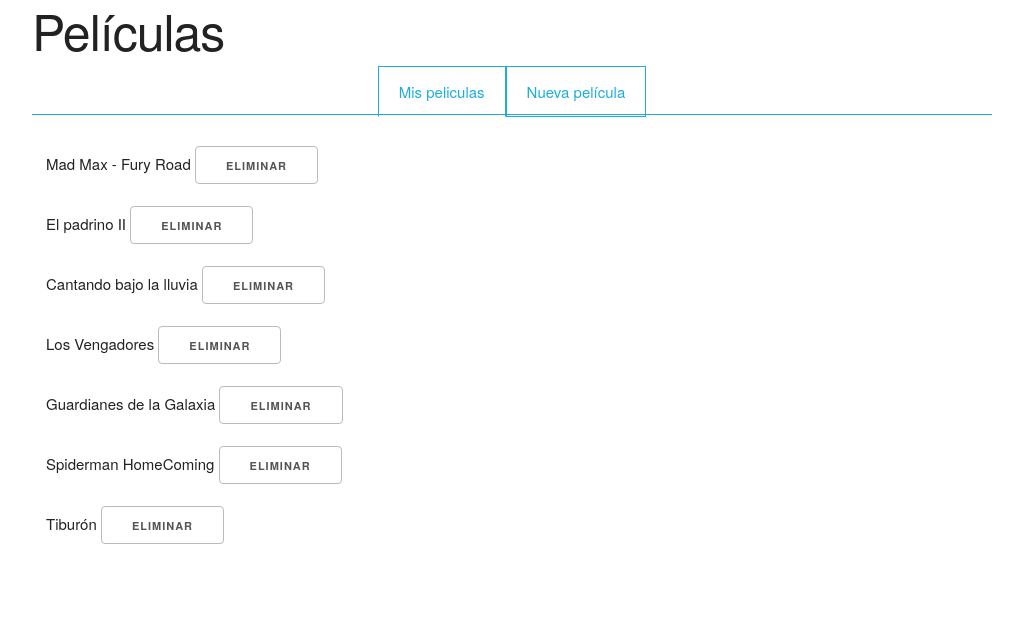
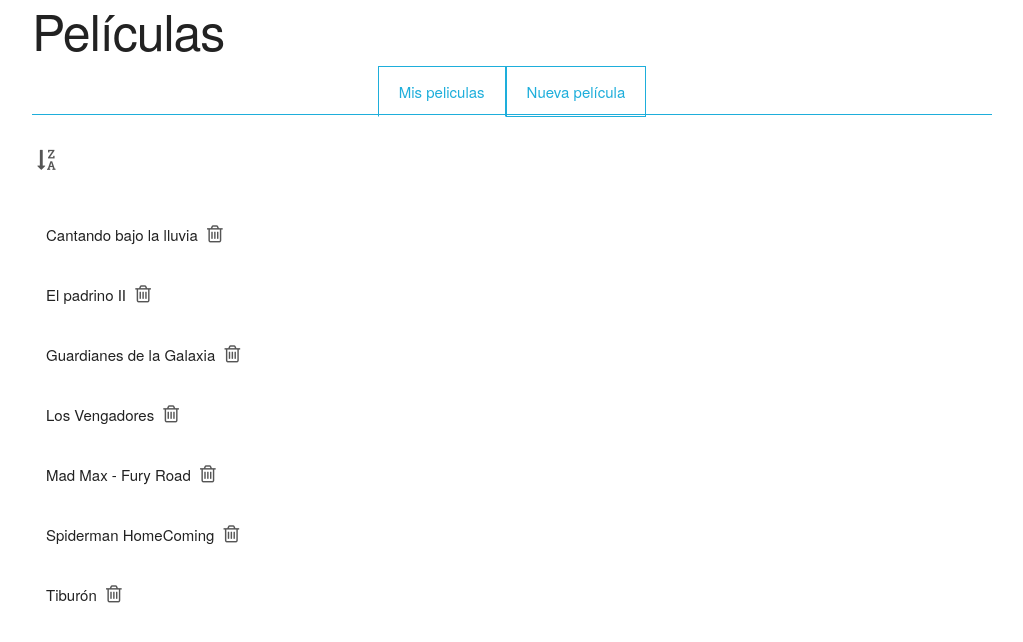
Before and after one commit to Alcaudon/peliculas, an Angular app: page /lista-peliculas in a window 1280 px wide. Shown: the top 642 px of the page, without its empty margins (128-1151 px from the left). Built offline with nearby package versions, Linux system fonts and the light colour scheme; data requests are answered from the project's data file.

Commit message:
Añadimos un pipe para ordenar nuestras peliculas.

```diff
--- a/src/app/app.module.ts
+++ b/src/app/app.module.ts
@@ -12,6 +12,7 @@
 import { RutaAComponent } from './ruta-a/ruta-a.component';
 import { RutaBComponent } from './ruta-b/ruta-b.component';
 import { DetallesPeliculaComponent } from './detalles-pelicula/detalles-pelicula.component';
+import { OrdenarPeliculasPipe } from './ordenar-peliculas.pipe';
 @NgModule({
   declarations: [
     AppComponent,
@@ -19,7 +20,8 @@
     FormularioPeliculaComponent,
     RutaAComponent,
     RutaBComponent,
-    DetallesPeliculaComponent
+    DetallesPeliculaComponent,
+    OrdenarPeliculasPipe
   ],
   imports: [
     BrowserModule,
--- a/src/app/lista-peliculas/lista-peliculas.component.css
+++ b/src/app/lista-peliculas/lista-peliculas.component.css
@@ -1,5 +1,6 @@
 ul {
   list-style: none;
+  margin-top: 20px;
 }
 
 li{
@@ -11,3 +12,14 @@
   background: lightgrey;
   cursor: pointer;
 }
+
+button {
+  border:0;
+  padding:0;
+  margin-left: 5px;
+  font-size: 20px
+}
+
+button:hover{
+  color:#1EAEDB
+}
--- a/src/app/lista-peliculas/lista-peliculas.component.html
+++ b/src/app/lista-peliculas/lista-peliculas.component.html
@@ -1,6 +1,17 @@
+<button (click)="cambiarOrden()">
+  <i class="fa"
+  [ngClass]="{
+  'fa-sort-alpha-asc': orden === 'desc',
+  'fa-sort-alpha-desc': orden === 'asc'
+  }"
+   aria-hidden="true"></i>
+</button>
 <ul>
-  <li *ngFor="let pelicula of peliculas" (click)="notificarSeleccionPelicula(pelicula)">
+  <li *ngFor="let pelicula of peliculas | ordenarPeliculas:orden "
+   (click)="notificarSeleccionPelicula(pelicula)">
     {{ pelicula.titulo }}
-    <button (click)="notificarEliminacionPelicula(pelicula)">Eliminar</button>
+    <button (click)="notificarEliminacionPelicula(pelicula)">
+        <i class="fa fa-trash-o" aria-hidden="true"></i>
+    </button>
   </li>
 </ul>
--- a/src/app/lista-peliculas/lista-peliculas.component.ts
+++ b/src/app/lista-peliculas/lista-peliculas.component.ts
@@ -6,6 +6,8 @@
   styleUrls: ['./lista-peliculas.component.css']
 })
 export class ListaPeliculasComponent  {
+
+  orden: string = 'asc';
 
  @Output() botonElininarPulsado = new EventEmitter <Pelicula> ();
  @Output() peliculaSeleccionada = new EventEmitter <Pelicula> ();
@@ -19,4 +21,8 @@
  notificarSeleccionPelicula(pelicula: Pelicula):void{
     this.peliculaSeleccionada.emit(pelicula);
  }
+
+ cambiarOrden(): void {
+    this.orden = this.orden ==='asc' ? 'desc' : 'asc';
+ }
 }
--- /dev/null
+++ b/src/app/ordenar-peliculas.pipe.ts
@@ -0,0 +1,39 @@
+import { Pipe, PipeTransform } from '@angular/core';
+import { Pelicula } from './pelicula'
+
+@Pipe({
+  name: 'ordenarPeliculas'
+})
+export class OrdenarPeliculasPipe implements PipeTransform {
+
+  transform(value: Pelicula[], orden: string): Pelicula[] {
+
+    let peliculasOrdenadas: Pelicula[];
+    if (value) {
+      if (orden === 'asc') {
+        peliculasOrdenadas = value.sort((peliculaA: Pelicula, peliculaB: Pelicula): number => {
+
+          const tituloPeliculaA: string = `${peliculaA.titulo}`.toLowerCase();
+          const tituloPeliculaB: string = `${peliculaB.titulo}`.toLowerCase();
+
+          return tituloPeliculaA > tituloPeliculaB ? 1 : tituloPeliculaA < tituloPeliculaB ? -1 : 0;
+        });
+
+      } else {
+        peliculasOrdenadas = value.sort((peliculaA: Pelicula, peliculaB: Pelicula): number => {
+
+          const tituloPeliculaA: string = `${peliculaA.titulo}`.toLowerCase();
+          const tituloPeliculaB: string = `${peliculaB.titulo}`.toLowerCase();
+
+          return tituloPeliculaA < tituloPeliculaB ? 1 : tituloPeliculaA > tituloPeliculaB ? -1 : 0;
+        });
+
+      }
+    } else {
+      peliculasOrdenadas = [];
+    }
+    return peliculasOrdenadas;
+
+  }
+
+}
```
Also changed, not shown: 1 other file (tests, documents, lock files or other folders).
